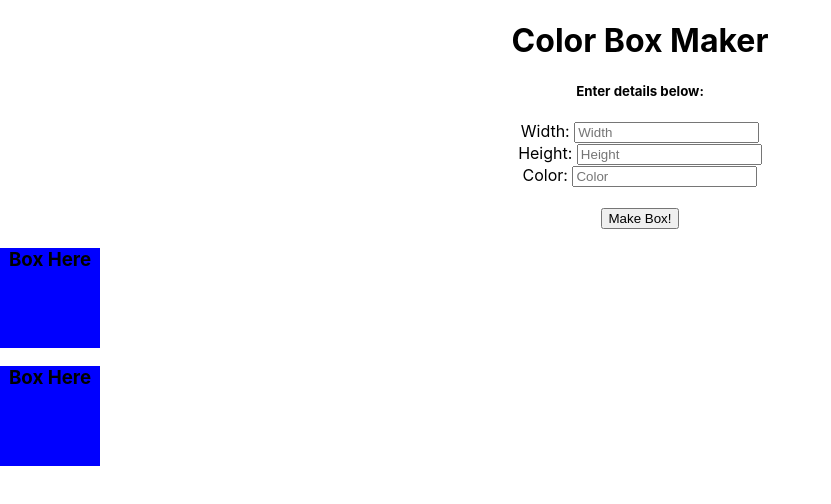
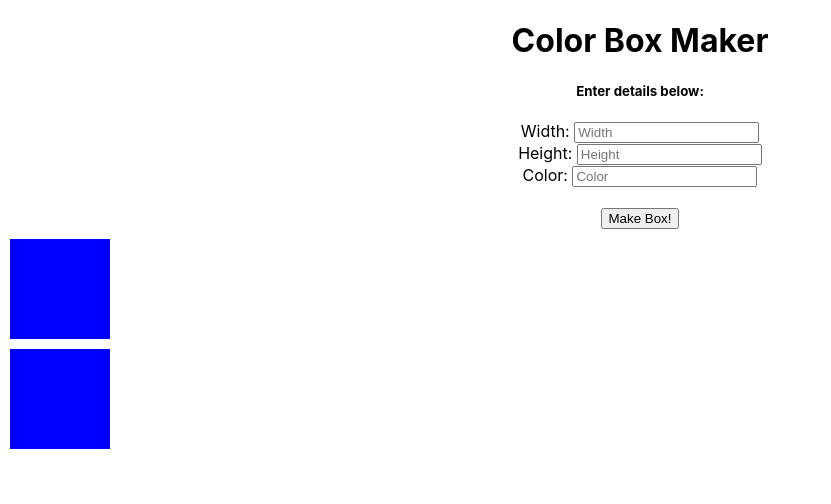
Before and after one commit to lowtrey/color-box-maker, a React (Create React App) app: page / in a window 1280 px wide. Shown: the top 504 px of the page, without its empty margins (0-831 px from the left). Built offline with nearby package versions, Linux system fonts and the light colour scheme.

Commit message:
Finish addBox function, add it as prop to Form Component

```diff
--- a/src/Box.js
+++ b/src/Box.js
@@ -3,8 +3,7 @@ import React from 'react';
 class Box extends React.Component {
     render() {
         return(
-            <div style={{ backgroundColor: this.props.color, width: this.props.width, height: this.props.height }}>
-                <h3>Box Here</h3>
+            <div style={{margin: '10px', backgroundColor: this.props.color, width: Number(this.props.width), height: Number(this.props.height)}}>
             </div>
         )
     }
--- a/src/BoxList.js
+++ b/src/BoxList.js
@@ -7,20 +7,21 @@ class BoxList extends React.Component {
         super(props);
         this.state = {
             boxes: [
-                {width: '100px', height: '100px', color: 'blue'},
-                {width: '100px', height: '100px', color: 'blue'}
+                {width: 100, height: 100, color: 'blue'},
+                {width: 100, height: 100, color: 'blue'}
             ]
         };
-        this.renderBoxes = this.renderBoxes.bind(this);
+        this.addBox = this.addBox.bind(this);
     }
-    renderBoxes() {
-        return this.state.boxes.map((box) => <Box width={box.width} height={box.height} color={box.color} />);
+    addBox(box) {
+        this.setState((prevState) => ({boxes: [...prevState.boxes, box]}));
     }
     render() {
+        let boxRender = this.state.boxes.map((box) => <Box width={box.width} height={box.height} color={box.color} />);
         return(
             <div>
-                <NewBoxForm />
-                {this.renderBoxes()}
+                <NewBoxForm addBox={this.addBox} />
+                {boxRender}
             </div>
         )
     }
--- a/src/NewBoxForm.js
+++ b/src/NewBoxForm.js
@@ -18,7 +18,7 @@ class NewBoxForm extends React.Component {
     }
     handleSubmit(evt) {
         evt.preventDefault();
-        console.log('Submitted!');
+        this.props.addBox(this.state);
     }
     render() {
         return(
@@ -28,7 +28,7 @@ class NewBoxForm extends React.Component {
                 <form onSubmit={this.handleSubmit}>
                     <label htmlFor="width">Width: </label>
                     <input
-                        type='text'
+                        type='number'
                         id='width'
                         name='width'
                         placeholder='Width'
@@ -38,7 +38,7 @@ class NewBoxForm extends React.Component {
                     </input><br />
                     <label htmlFor="height">Height: </label>
                     <input
-                        type='text'
+                        type='number'
                         id='height'
                         name='height'
                         placeholder='Height'
```
